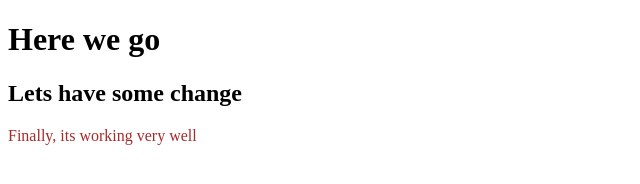
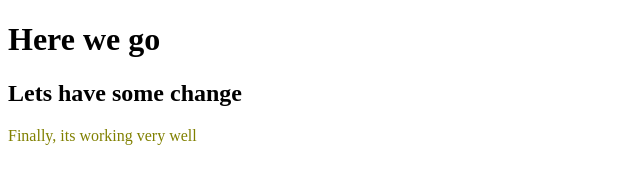
Before and after one commit to Abdurrahmanewu/My-second-Repository, a plain HTML site: page Inxed.html in a window 1280 px wide. Shown: the full height of the page, 0-640 px from the left. Drawn offline with Linux system fonts and the light colour scheme.

Commit message:
new one color

```diff
--- a/Style.css
+++ b/Style.css
@@ -1,3 +1,3 @@
 p{
-    color:brown;
+    color:olive;
 }
```
